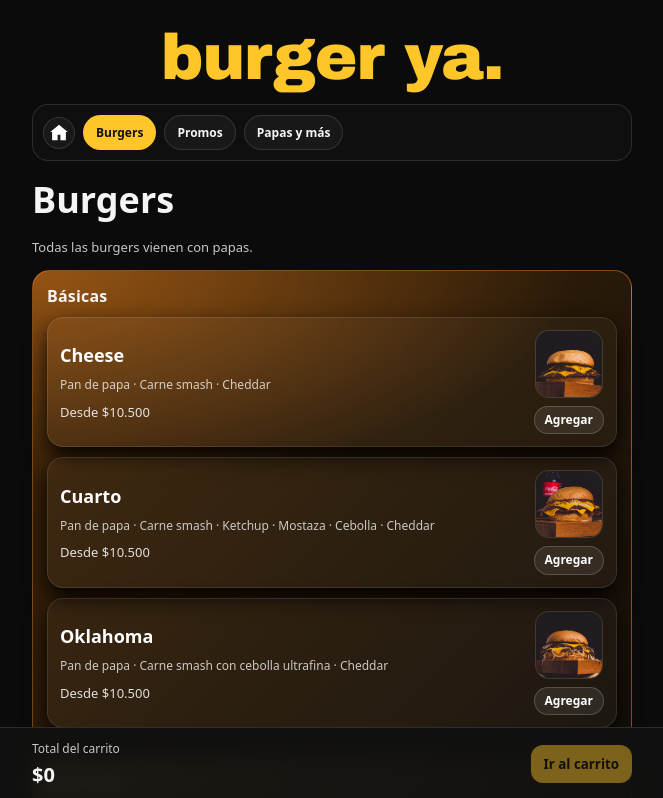
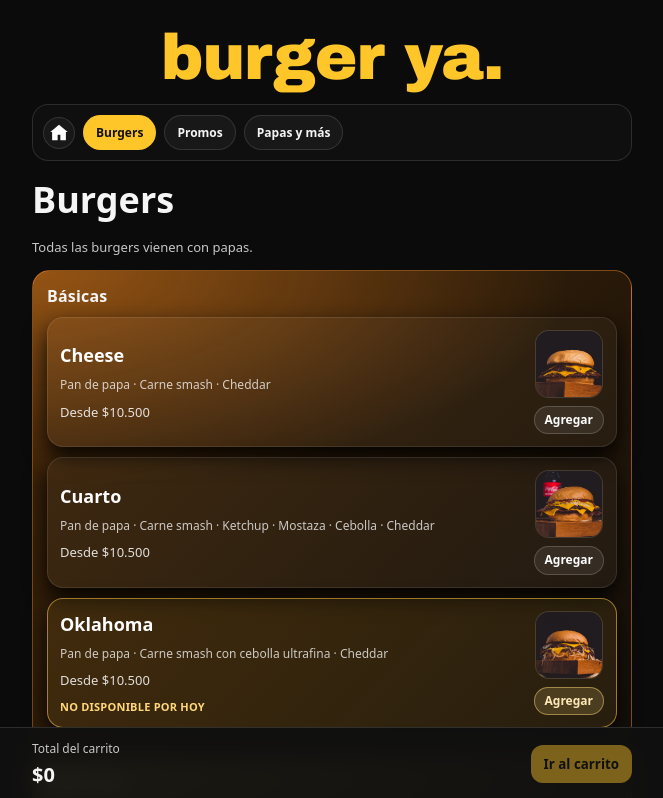
Before and after one commit to lauticometti/burgerya-pedidos, a React (Vite) app: page /burgers in a window 1280 px wide. Shown: the top 798 px of the page, without its empty margins (308-971 px from the left). Built offline with nearby package versions, Linux system fonts and the light colour scheme.

Commit message:
Deshabilita Oklahoma y Smoklahoma

```diff
--- a/src/data/menu.js
+++ b/src/data/menu.js
@@ -36,7 +36,8 @@ export const burgers = [
     prices: { simple: 10500, doble: 13500, triple: 16500 },
     desc: "Pan de papa · Carne smash con cebolla ultrafina · Cheddar",
     img: "/burgers/oklahoma.jpg",
-    isAvailable: 1,
+    isAvailable: 0,
+    unavailableReason: "no disponible por hoy",
   },
 
   // PREMIUM
@@ -103,7 +104,8 @@ export const burgers = [
     prices: { simple: 12000, doble: 15000, triple: 18000 },
     desc: "Pan de papa · Carne smash con cebolla ultrafina · Bacon · Cheddar · Mil Islas",
     img: "/burgers/smoklahoma.jpg",
-    isAvailable: 1,
+    isAvailable: 0,
+    unavailableReason: "no disponible por hoy",
   },
   {
     id: "sos",
```
